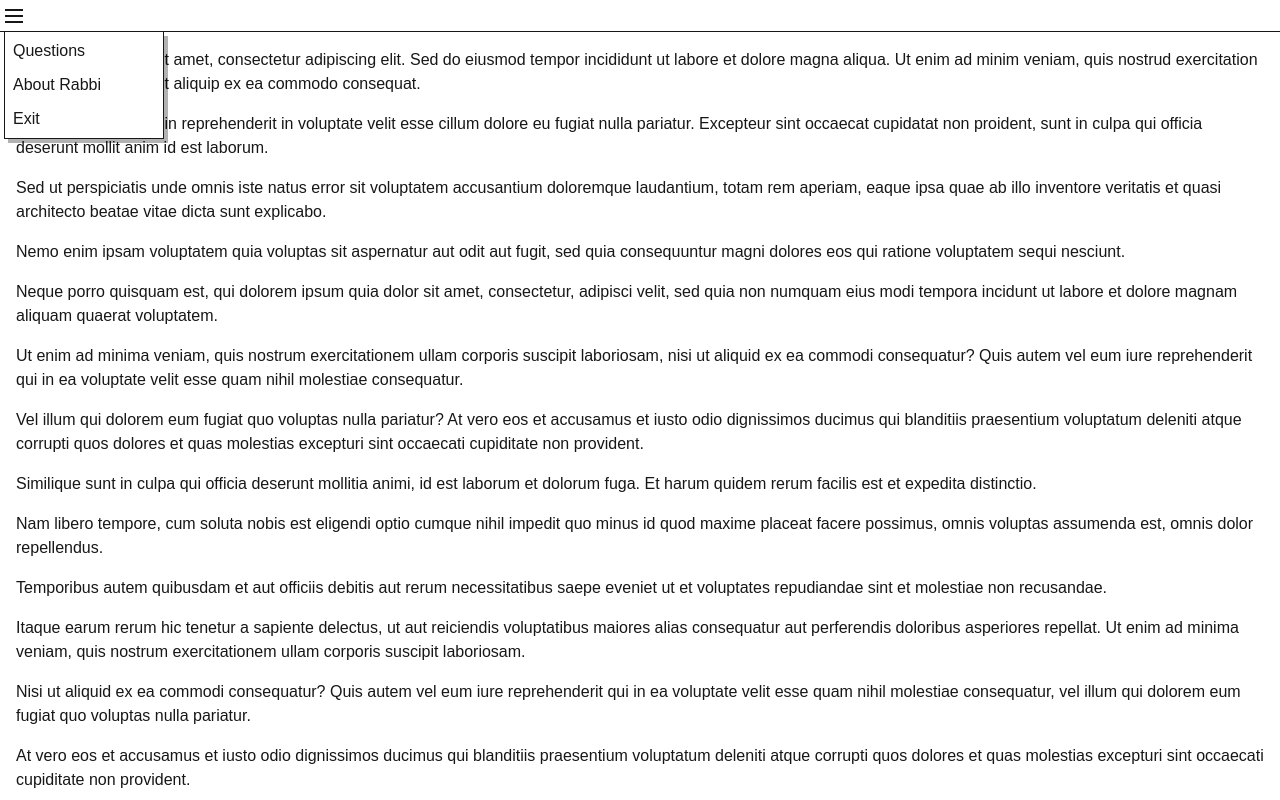
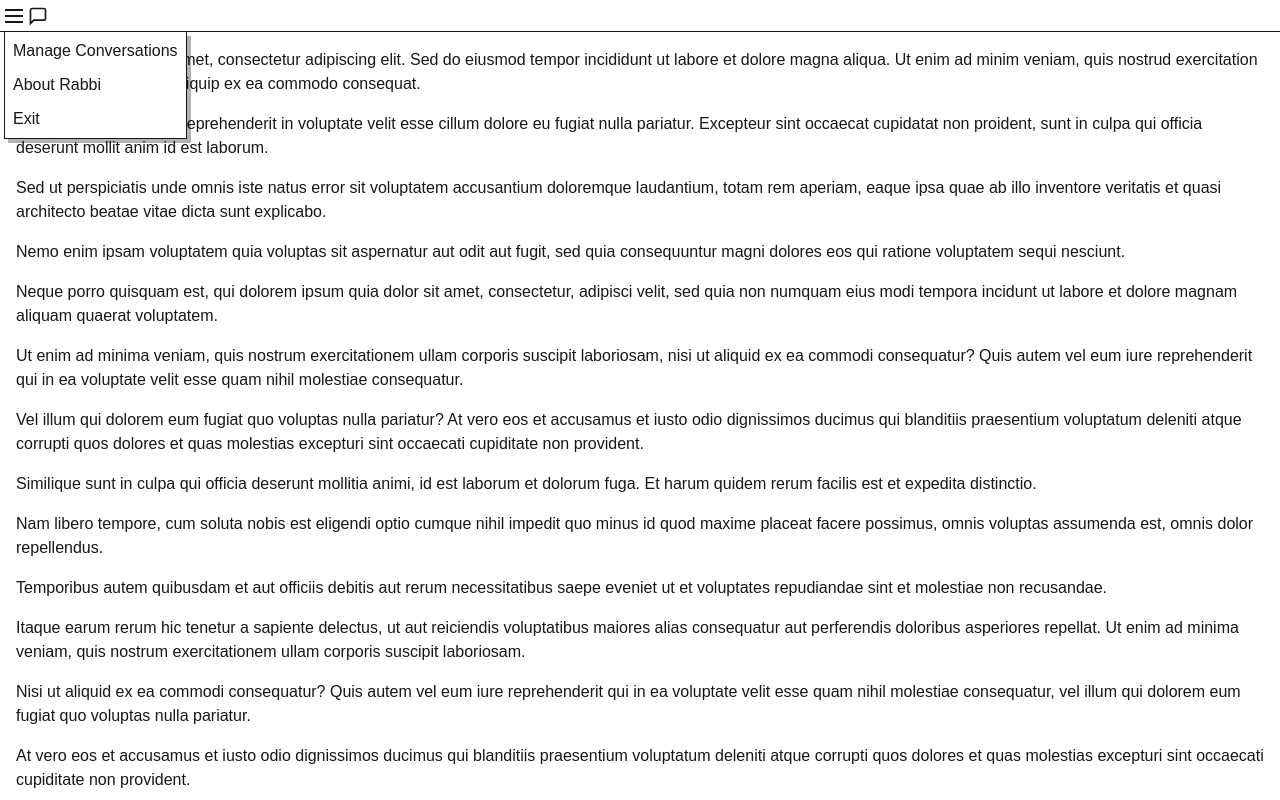
Before and after one commit to Gleepware/Rabbi-ui, a Next.js app: page / in a window 1280 px wide. Both pictures are taken after a click on the button 14 px from the left and 15 px from the top of the page. Built offline with nearby package versions, Linux system fonts and the light colour scheme.

Commit message:
Added conversation/reader toggle

```diff
--- a/src/app/globals.css
+++ b/src/app/globals.css
@@ -40,6 +40,18 @@ body {
 }
 
 .navbar-hamburger {
+  display: flex;
+  align-items: center;
+  justify-content: center;
+  width: 1.5rem;
+  height: 1.5rem;
+  border: none;
+  background: none;
+  cursor: pointer;
+  color: var(--foreground);
+}
+
+.navbar-conversation {
   display: flex;
   align-items: center;
   justify-content: center;
--- a/src/app/page.jsx
+++ b/src/app/page.jsx
@@ -3,7 +3,7 @@
 import ContentPanel from "../components/content-panel";
 import Navbar from "../components/navbar";
 import ReaderPage from "../components/reader-page";
-import Questions from "../components/questions/conversations";
+import Conversation from "../components/questions/conversations";
 import { useReaderContext } from "../contexts/AppContext";
 
 const Error = () => {
@@ -20,12 +20,16 @@ const Placeholder = () => {
 
 const activities = {
   "Reader": ReaderPage,
-  "Questions": Questions,
+  "Conversation": Conversation,
   "About Rabbi": Placeholder,
   "Exit": Placeholder
 }
 
-const menuActivities = Object.keys(activities).filter(v => v != "Reader")
+const menuActivities = [
+  { key: "Conversation", label: "Manage Conversations" },
+  { key: "About Rabbi", label: "About Rabbi" },
+  { key: "Exit", label: "Exit" }
+]
 
 export default function Home() {
   const { activity, setActivity } = useReaderContext();
--- a/src/components/navbar.jsx
+++ b/src/components/navbar.jsx
@@ -1,10 +1,11 @@
 "use client";
 
 import { useRef, useEffect } from "react";
-import { useNavigationContext } from "../contexts/AppContext";
+import { useNavigationContext, useReaderContext } from "../contexts/AppContext";
 
 export default function Navbar({ options, onSelect }) {
   const { menuOpen, setMenu } = useNavigationContext();
+  const { activity, setActivity } = useReaderContext();
   const navRef = useRef(null);
 
   useEffect(() => {
@@ -38,11 +39,29 @@ export default function Navbar({ options, onSelect }) {
           <line x1="3" y1="18" x2="21" y2="18" />
         </svg>
       </button>
+      <button
+        className="navbar-conversation"
+        aria-label="Open Conversation"
+        onClick={() => setActivity(activity === "Conversation" ? "Reader" : "Conversation")}
+      >
+        {activity === "Conversation" ? (
+          <svg viewBox="0 0 24 24" width="20" height="20" fill="none" stroke="currentColor" strokeWidth="2">
+            <path d="M4 4a2 2 0 0 1 2-2h12a2 2 0 0 1 2 2v16a2 2 0 0 1-2 2H6a2 2 0 0 1-2-2V4z" />
+            <line x1="7" y1="9" x2="17" y2="9" />
+            <line x1="7" y1="13" x2="17" y2="13" />
+            <line x1="7" y1="17" x2="17" y2="17" />
+          </svg>
+        ) : (
+          <svg viewBox="0 0 24 24" width="20" height="20" fill="none" stroke="currentColor" strokeWidth="2">
+            <path d="M21 15a2 2 0 0 1-2 2H7l-4 4V5a2 2 0 0 1 2-2h14a2 2 0 0 1 2 2z" />
+          </svg>
+        )}
+      </button>
       {menuOpen && (
         <ul className="navbar-menu">
           {options.map((item, idx) => (
             <li key={idx}>
-              <button className="navbar-menu-item" onClick={() => handleMenuItem(item)}>{item}</button>
+              <button className="navbar-menu-item" onClick={() => handleMenuItem(item.key)}>{item.label}</button>
             </li>
           ))}
         </ul>
```
Also changed, not shown: 1 other file (tests, documents, lock files or other folders).
